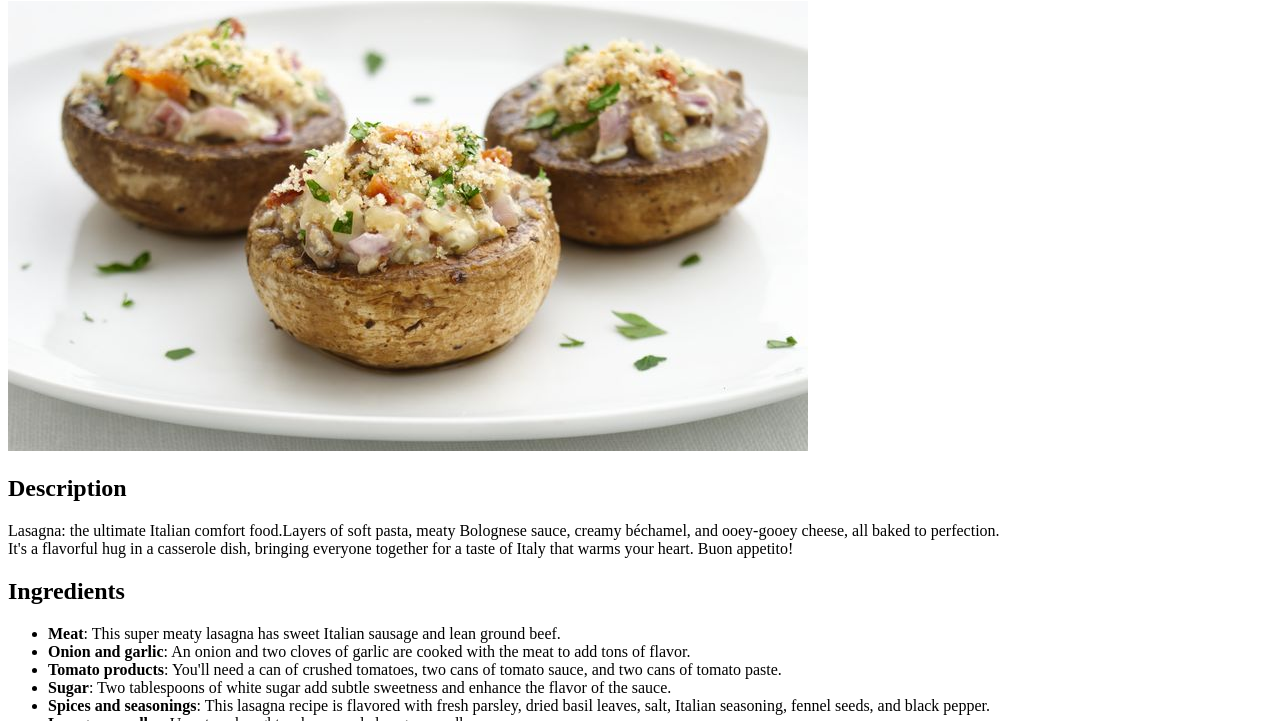
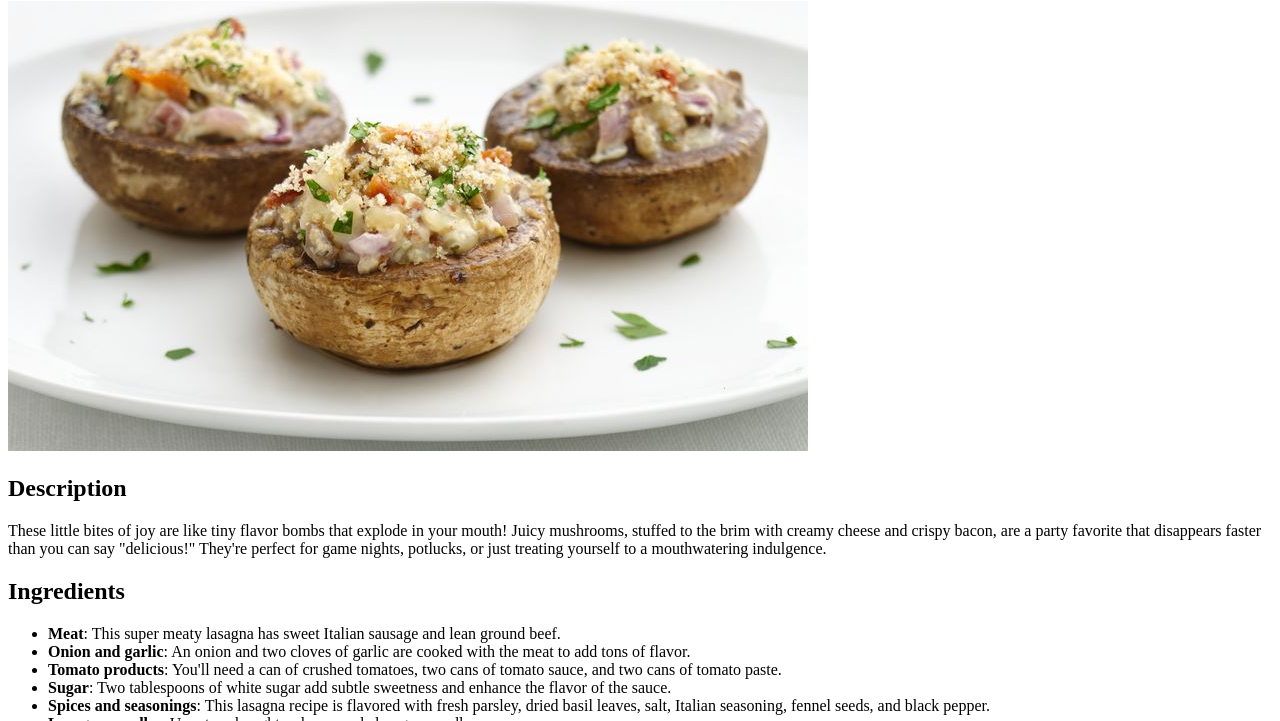
Before and after one commit to davcordeiro03/odin-recipes, a plain HTML site: page recipes/mushrooms.html in a window 1280 px wide. Shown: the part 79-800 px from the top of the page. Drawn offline with Linux system fonts and the light colour scheme.

Commit message:
Add mushrooms's description

```diff
--- a/recipes/mushrooms.html
+++ b/recipes/mushrooms.html
@@ -8,7 +8,7 @@
         <h1>Cheesy Bacon Stuffed Mushrooms</h1>
         <img src="../imgs/cheesy-bacon-mushrooms.jpg" alt="An image of 3 cheesy bacon stuffed mushrooms in a white plate">
         <h2>Description</h2>
-        <p>Lasagna: the ultimate Italian comfort food.Layers of soft pasta, meaty Bolognese sauce, creamy béchamel, and ooey-gooey cheese, all baked to perfection.<br>It's a flavorful hug in a casserole dish, bringing everyone together for a taste of Italy that warms your heart. Buon appetito!</p>
+        <p>These little bites of joy are like tiny flavor bombs that explode in your mouth! Juicy mushrooms, stuffed to the brim with creamy cheese and crispy bacon, are a party favorite that disappears faster than you can say "delicious!" They're perfect for game nights, potlucks, or just treating yourself to a mouthwatering indulgence.</p>
         <h2>Ingredients</h2>
         <ul>
             <li><strong>Meat</strong>: This super meaty lasagna has sweet Italian sausage and lean ground beef.</li>
```
